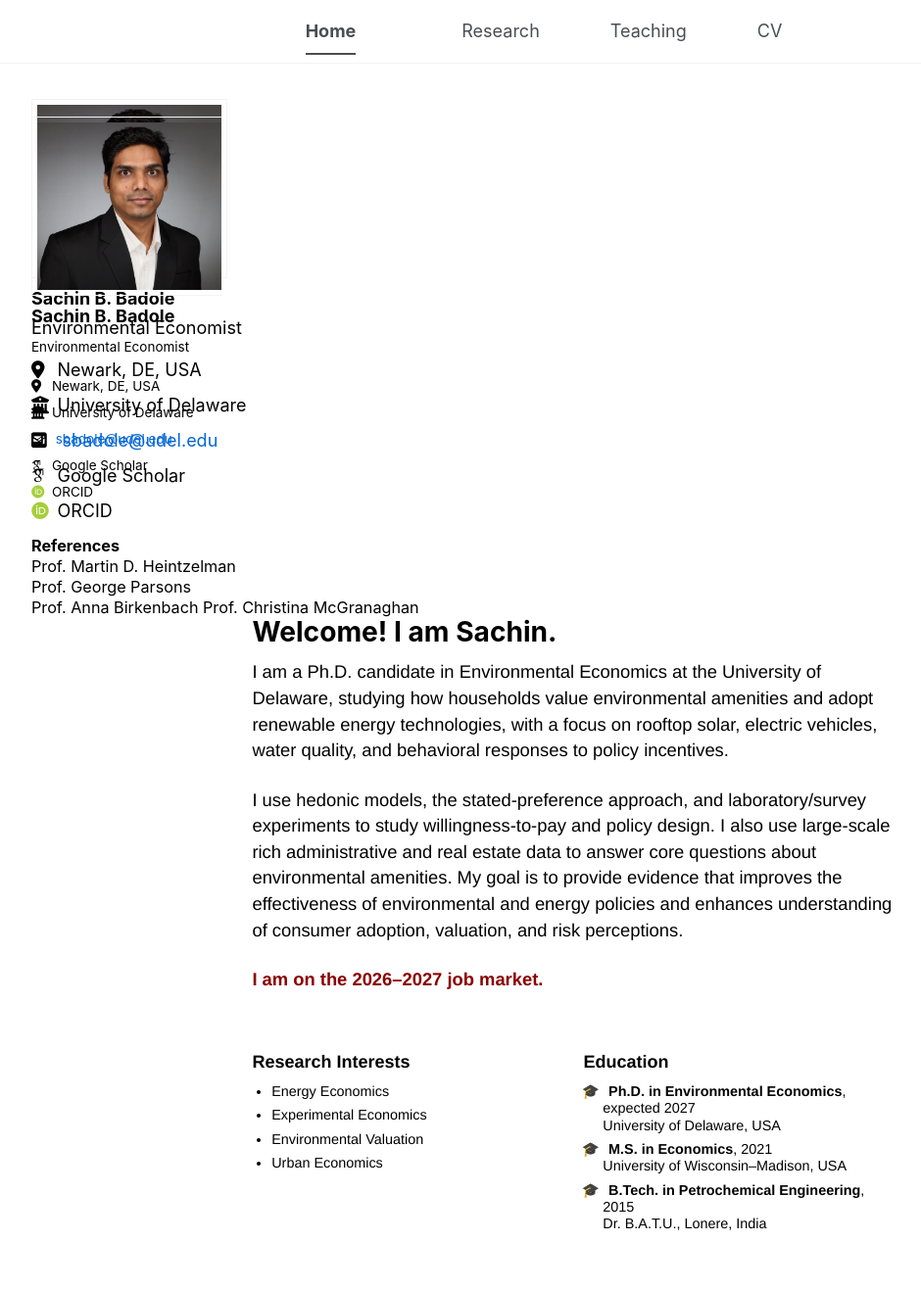
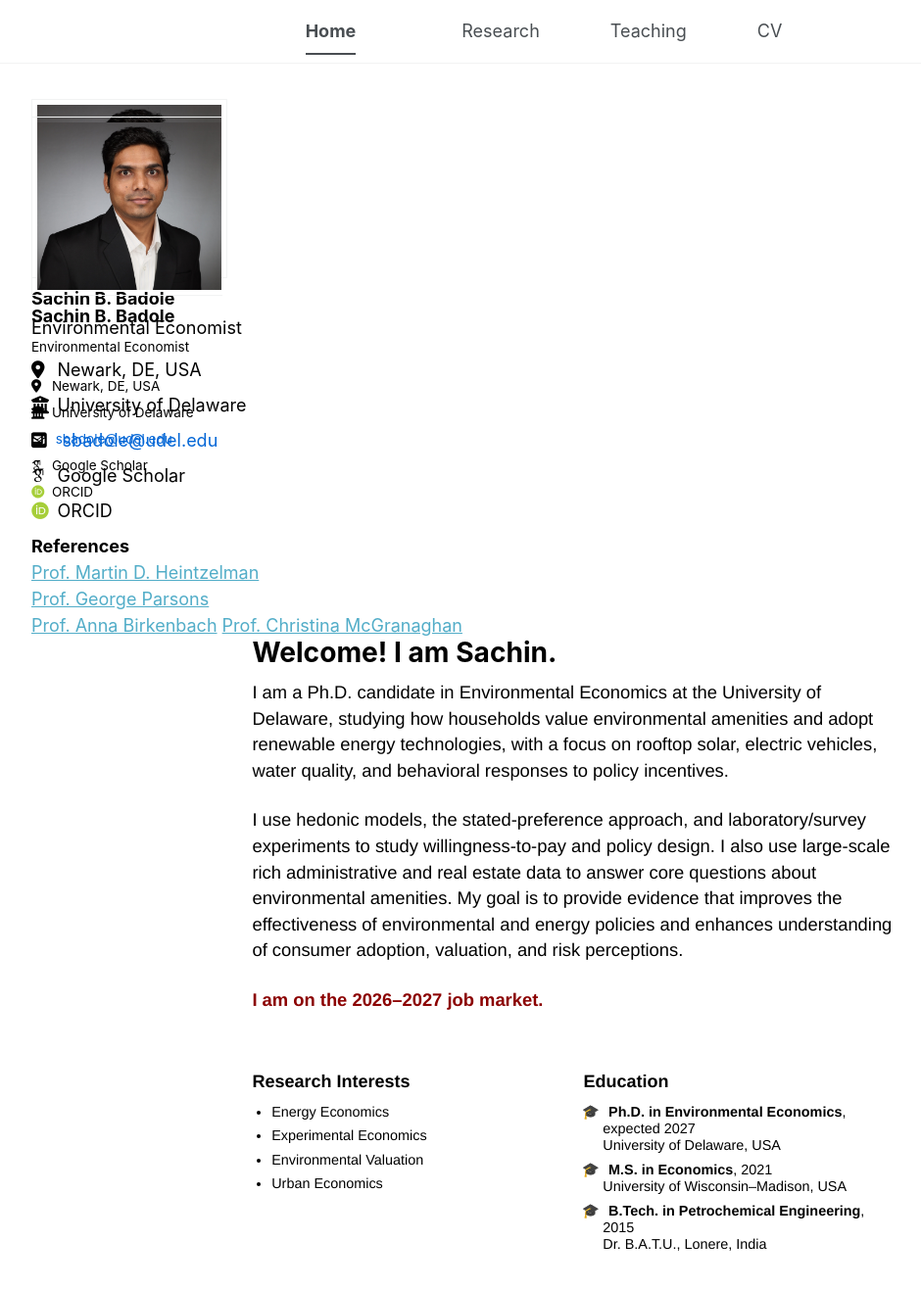
Before and after one commit to sachin-b-badole/sachin-b-badole.github.io, a Jekyll site: the page built from _pages/about.md, in a window 1280 px wide and 1368 px high. Shown: the top 1316 px of the window at 98% size, without its empty margins (76-1016 px from the left). Built offline with Jekyll 4.4.1, drawn with Linux system fonts in a browser that asks for light colours; some web fonts are replaced; a script bundle is joined from its source files by our own code; library files that are not in the unit come from our copies.

Commit message:
Update custom.css

```diff
--- a/assets/css/custom.css
+++ b/assets/css/custom.css
@@ -344,21 +344,3 @@ body {
 /*.masthead__menu-item a {
 /*  color: #000;
 }*/
-
-
-/* Add Reference in sidebar*/
-.sidebar-ref {
-  margin-top: 12px;
-  font-size: 0.9em;
-  line-height: 1.3em;
-}
-
-.sidebar-ref a {
-  color: black;
-  text-decoration: none;
-}
-
-.sidebar-ref a:hover {
-  text-decoration: underline;
-}
-/*-------------------*/
```
